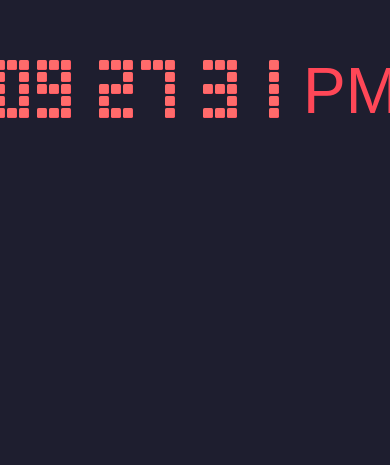
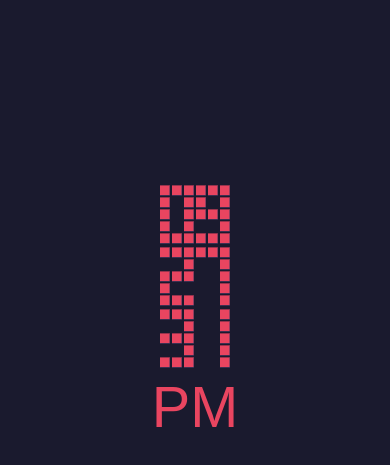
Before and after one commit to josecondori-ai/reloj_digital, a plain HTML site: page index.html in a window 390 px wide. Shown: the part 333-798 px from the top of the page. Drawn offline with Linux system fonts and the light colour scheme; a web font is replaced by a local one.

Commit message:
cambio de color

```diff
--- a/css/estilo.css
+++ b/css/estilo.css
@@ -5,28 +5,27 @@
 }
 
 body {
-  background-color: #1e1e2f; /* Color de fondo moderno */
+    background-color: #1a1a2e;
     display: flex;
     align-items: center;
     justify-content: center;
     min-height: 100vh;
     margin: 0;
-  font-family: 'Muli', sans-serif; /* Fuente importada */
-  color: #e0e0e0; /* Color de texto */
+    font-family: 'Muli', sans-serif;
 }
 
 .container {
     display: flex;
     align-items: center;
     justify-content: center;
-  transform: scale(0.5);
+    transform: scale(0.7); /* Ajuste inicial para mejor escalado */
 }
 
 .flex {
     display: flex;
     align-items: center;
     justify-content: center;
-  margin: 0 50px;
+    margin: 0 20px; /* Reducido para mejor ajuste en pantallas más pequeñas */
 }
 
 .number {
@@ -37,105 +36,78 @@ body {
 }
 
 .piece {
-  background-color: #ff6b6b; /* Color moderno para las piezas */
+    background-color: #e94560;
     border: 2px solid transparent;
-  border-right-color: #ff4757;
-  border-bottom-color: #ff4757;
+    border-right-color: #0f3460;
+    border-bottom-color: #0f3460;
     position: absolute;
     height: 50px;
     width: 50px;
     transform: scale(0);
-  border-radius: 8px; /* Bordes redondeados */
 }
 
 .piece.show {
     transform: scale(1);
-  transition: transform 0.2s linear, background-color 0.2s linear;
+    transition: transform 0.2s linear;
 }
 
-.piece:nth-of-type(1) {
-  top: 0;
-  left: 0;
-}
-
-.piece:nth-of-type(2) {
-  top: 0;
-  left: 60px;
-}
-
-.piece:nth-of-type(3) {
-  top: 0;
-  left: 120px;
-}
-
-.piece:nth-of-type(4) {
-  top: 60px;
-  left: 0;
-}
-
-.piece:nth-of-type(5) {
-  top: 60px;
-  left: 120px;
-}
-
-.piece:nth-of-type(6) {
-  top: 120px;
-  left: 0;
-}
-
-.piece:nth-of-type(7) {
-  top: 120px;
-  left: 60px;
-}
-
-.piece:nth-of-type(8) {
-  top: 120px;
-  left: 120px;
-}
-
-.piece:nth-of-type(9) {
-  top: 180px;
-  left: 0px;
-}
-
-.piece:nth-of-type(10) {
-  top: 180px;
-  left: 120px;
-}
-
-.piece:nth-of-type(11) {
-  top: 240px;
-  left: 0px;
-}
-
-.piece:nth-of-type(12) {
-  top: 240px;
-  left: 60px;
-}
-
-.piece:nth-of-type(13) {
-  top: 240px;
-  left: 120px;
-}
-
+.piece:nth-of-type(1) { top: 0; left: 0; }
+.piece:nth-of-type(2) { top: 0; left: 60px; }
+.piece:nth-of-type(3) { top: 0; left: 120px; }
+.piece:nth-of-type(4) { top: 60px; left: 0; }
+.piece:nth-of-type(5) { top: 60px; left: 120px; }
+.piece:nth-of-type(6) { top: 120px; left: 0; }
+.piece:nth-of-type(7) { top: 120px; left: 60px; }
+.piece:nth-of-type(8) { top: 120px; left: 120px; }
+.piece:nth-of-type(9) { top: 180px; left: 0px; }
+.piece:nth-of-type(10) { top: 180px; left: 120px; }
+.piece:nth-of-type(11) { top: 240px; left: 0px; }
+.piece:nth-of-type(12) { top: 240px; left: 60px; }
+.piece:nth-of-type(13) { top: 240px; left: 120px; }
 
 
 #period .period {
     font-family: 'Muli', sans-serif;
-    font-size: 20rem;
-    color: #ff4757;
+    font-size: 18rem;
+    color: #e94560;
     margin-top: 20px;
   }
 
 
 @media screen and (max-width: 800px) {
     .container {
+        transform: scale(0.5);
+    }
+}
+
+@media screen and (max-width: 768px) {
+    .container {
         transform: scale(0.4);
+        flex-direction: column; /* Apila los números en una columna */
+    }
+    .flex {
+        margin: 10px 0; /* Espaciado ajustado para columna */
+    }
+    .number {
+        margin: 10px;
     }
 }
 
 @media screen and (max-width: 550px) {
     .container {
-    transform: scale(0.2);
+        transform: scale(0.3);
     }
 }
+
+@media screen and (max-width: 390px) {
+    .container {
+        transform: scale(0.2);
+        flex-direction: column; /* Asegura que se apilen verticalmente */
+    }
+    .flex {
+        margin: 5px 0; /* Espaciado ajustado para columna */
+    }
+    .number {
+        margin: 5px;
+    }
+}
--- a/index.html
+++ b/index.html
@@ -4,7 +4,7 @@
     <meta charset="UTF-8">
     <meta name="viewport" content="width=device-width, initial-scale=1.0">
     <link rel="stylesheet" href="css/estilo.css">
-    <title>Document</title>
+    <title>Reloj Ditital</title>
 </head>
 <body>
     <div class="container">
```
Lines whose indentation alone changed are shown as unchanged.
